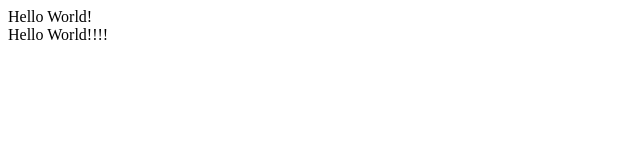
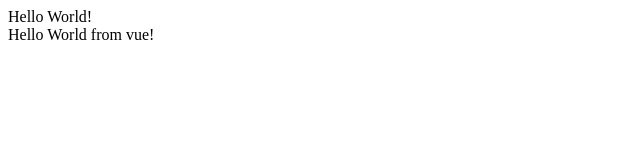
Before and after one commit to gpietrzak-pl/Comparer, a plain HTML site: page index.html in a window 1280 px wide. Shown: the full height of the page, 0-640 px from the left. Drawn offline with nearby package versions, Linux system fonts and the light colour scheme.

Commit message:
Please enter the commit message for your changes. Lines starting  with '#' will be ignored, and an empty message aborts the commit.
 On branch master
 Your branch is ahead of 'origin/master' by 1 commit.
   (use "git push" to publish your local commits)

 Changes to be committed:
	modified:   index.html

```diff
--- a/index.html
+++ b/index.html
@@ -23,7 +23,7 @@
     var app = new Vue({
         el:  '#app',
         data: {
-            message: "Hello World!!!!"
+            message: "Hello World from vue!"
         }
     })
 </script>
```
